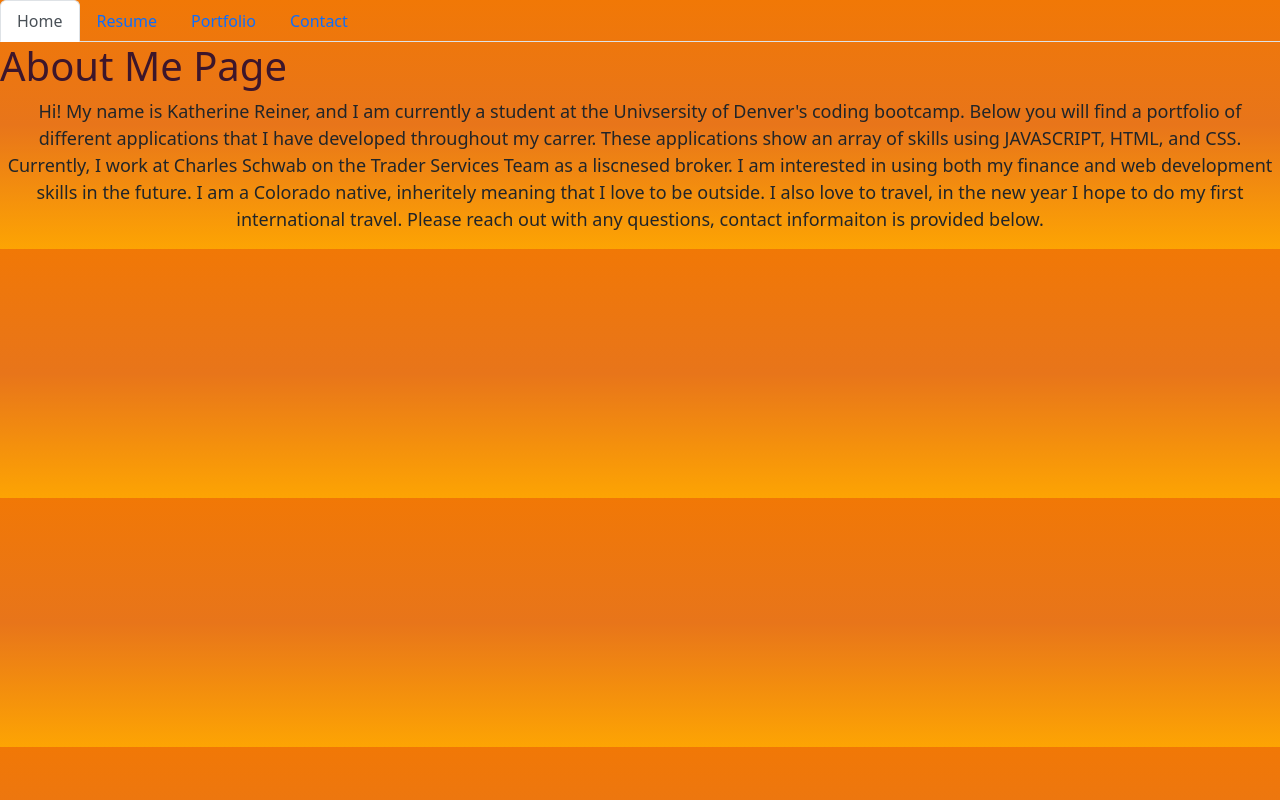
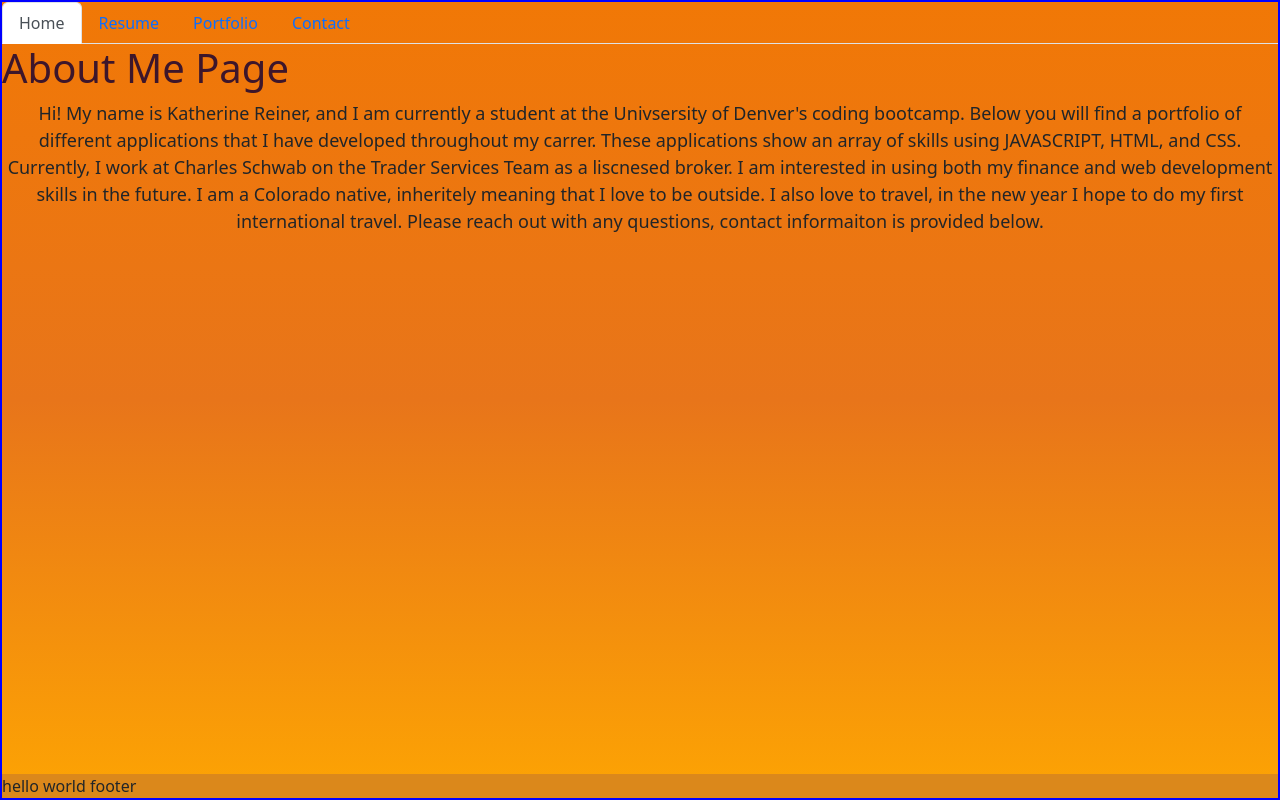
Before and after one commit to reinerkp/ReactPortfolio, a React (Create React App) app: page / in a window 1280 px wide. Built offline with nearby package versions, Linux system fonts and the light colour scheme.

Commit message:
added footer

```diff
--- a/src/App.js
+++ b/src/App.js
@@ -1,6 +1,37 @@
-import React from "react";
+import React, { useState } from "react";
 import PortfolioContainer from "./components/PortfolioContainer";
+import NavTabs from "./components/NavTabs";
+import AboutMe from './components/pages/About'
+import Resume from "./components/pages/Resume";
+import Portfolio from "./components/pages/Portfolio";
+import ContactForm from "./components/pages/Contact";
 
-const App = () => <PortfolioContainer />;
+const App = () => {
+  const [currentPage, setCurrentPage] = useState("AboutMe");
+  // This method is checking to see what the value of `currentPage` is. Depending on the value of currentPage, we return the corresponding component to render.
+  const renderPage = () => {
+    if (currentPage === "AboutMe") {
+      return <AboutMe />;
+    }
+    if (currentPage === "Resume") {
+      return <Resume />;
+    }
+    if (currentPage === "Portfolio") {
+      return <Portfolio />;
+    }
+    return <ContactForm />;
+  };
+
+  const handlePageChange = (page) => setCurrentPage(page);
+  return (
+    <>
+      <NavTabs currentPage={currentPage} handlePageChange={handlePageChange} />
+     <main>
+        {renderPage()}
+        </main>
+      <footer>hello world footer</footer>
+    </>
+  );
+};
 
 export default App;
--- a/src/components/PortfolioContainer.js
+++ b/src/components/PortfolioContainer.js
@@ -6,30 +6,15 @@ import Portfolio from './pages/Portfolio';
 import Contact from './pages/Contact';
 
 export default function PortfolioContainer() {
-  const [currentPage, setCurrentPage] = useState('AboutMe');
 
-  // This method is checking to see what the value of `currentPage` is. Depending on the value of currentPage, we return the corresponding component to render.
-  const renderPage = () => {
-    if (currentPage === 'AboutMe') {
-      return <AboutMe />;
-    }
-    if (currentPage === 'Resume') {
-      return <Resume />;
-    }
-    if (currentPage === 'Portfolio') {
-      return <Portfolio />;
-    }
-    return <Contact />;
-  };
-
-  const handlePageChange = (page) => setCurrentPage(page);
 
   return (
-    <div>
+    <div style={{border:'2px solid red', height: '100%'}}>
       {/* We are passing the currentPage from state and the function to update it */}
-      <NavTabs currentPage={currentPage} handlePageChange={handlePageChange} />
+      {/* <NavTabs currentPage={currentPage} handlePageChange={handlePageChange} /> */}
       {/* Here we are calling the renderPage method which will return a component  */}
-      {renderPage()}
+      {/* {renderPage()} */}
+
     </div>
   );
 }
--- a/src/components/pages/Contact.js
+++ b/src/components/pages/Contact.js
@@ -30,6 +30,7 @@ const ContactForm = () => {
   };
 
   return (
+    <div id="formWrapper">
     <form onSubmit={handleSubmit}>
       <div>
         <label htmlFor="name">Name:</label>
@@ -64,6 +65,7 @@ const ContactForm = () => {
         <button type="submit">Submit</button>
       </div>
     </form>
+    </div>
   );
 };
 
--- a/src/style.css
+++ b/src/style.css
@@ -1,20 +1,33 @@
+#root {
+  min-height: 100vh;
+  border: 2px solid blue;
+  display: flex;
+  flex-direction: column;
+}
+
 .header {
   padding: 50px;
-    font-family: 'optima, sans-serif';
+  font-family: "optima, sans-serif";
 
   background-position: center center;
   border-radius: 15px;
 }
 body {
-    background: linear-gradient(#f17806,#e8751a, #fda403 );
+  background: linear-gradient(#f17806, #e8751a, #fda403);
+  min-height: 100vh;
 }
+
+main {
+  flex-grow: 1;
+
+}
+
 .header h1 {
   display: inline-block;
   font-size: 50px;
-
 }
 
-h1{
+h1 {
   color: #3d162b;
 }
 
@@ -22,27 +35,22 @@ h1{
   padding-top: 15px;
   margin-right: 20px;
   float: right;
-    font-family: 'Stencil Std, fantasy, cursive';
+  font-family: "Stencil Std, fantasy, cursive";
   font-size: 20px;
-
 }
 
 .header nav ul li {
   display: inline-block;
-    margin-left: 25px;}
+  margin-left: 25px;
+}
 
-
-
-.All-Applications{
-
+.All-Applications {
   padding: 50px;
   max-width: 1000px;
   max-width: 0 auto;
-
 }
 
 .Applications {
-
   flex: 0 0 600px;
   border-radius: 10px;
   padding: 10px;
@@ -51,7 +59,6 @@ h1{
   border-width: 3px;
   height: 500px;
   margin: 10px;
-
 }
 .sub-section {
   display: grid;
@@ -98,12 +105,15 @@ p {
 
 footer {
   background-color: rgb(219, 136, 27);
-
 }
 
 footer li {
   display: inline-block;
   margin-left: 180px;
   font-size: large;
+}
 
+#formWrapper {
+  border: 2px solid #3d162b;
+  height: 100%;
 }
```
Also changed, not shown: src/components/pages/About.js (+11 -2 lines), src/components/pages/Portfolio.js (+1 -6 lines). Lines whose indentation alone changed are shown as unchanged.
